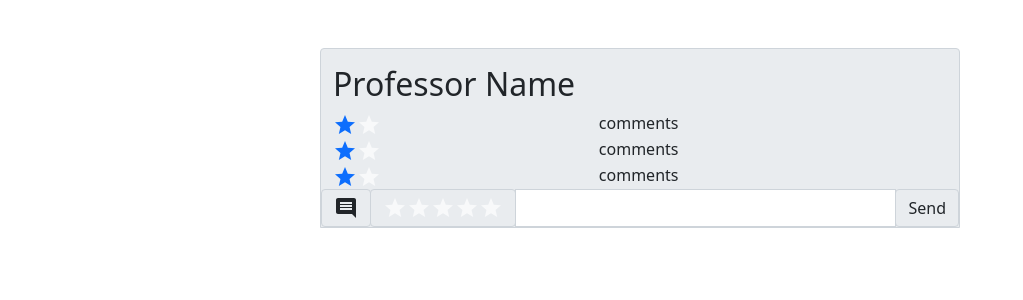
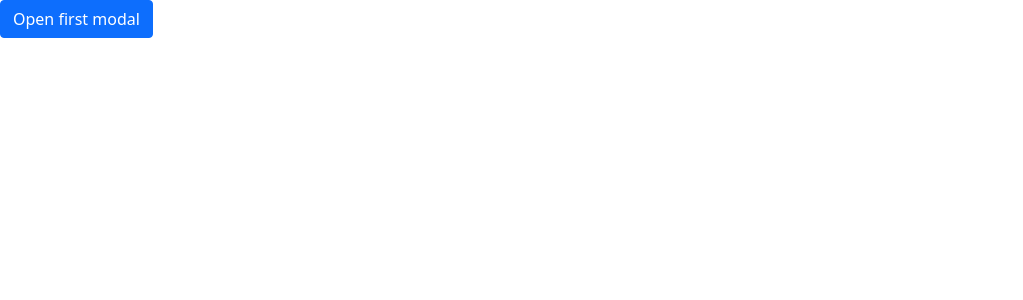
Before and after one commit to OSUBees/CourseScheduler, a React (Create React App) app: page / in a window 1280 px wide. Shown: the top 300 px of the page, without its empty margins (0-1023 px from the left). Built offline with nearby package versions, Linux system fonts and the light colour scheme.

Commit message:
finished professor comment page

```diff
--- a/src/App.css
+++ b/src/App.css
@@ -36,3 +36,13 @@
     transform: rotate(360deg);
   }
 }
+
+.comment-line-container {
+  max-height: 250px;
+  overflow-y: scroll;
+}
+
+.comment-box-overlay-container {
+  /* max-height: 250px; */
+  /* overflow-y: scroll; */
+}
--- a/src/App.js
+++ b/src/App.js
@@ -1,9 +1,10 @@
 import "./App.css";
-import CommentBox from "./components/commentbox";
 import "bootstrap/dist/css/bootstrap.min.css";
+import "bootstrap/dist/js/bootstrap";
+import CommentBoxOverlay from "./components/commentboxoverlay";
 
 function App() {
-  return <CommentBox />;
+  return <CommentBoxOverlay />;
 }
 
 export default App;
--- a/src/components/commentbox.js
+++ b/src/components/commentbox.js
@@ -13,13 +13,30 @@ class CommentBox extends Component {
   render() {
     return (
       <div
-        className="row w-50 m-auto my-5 rounded-top pt-3"
+        className="row w-75 m-auto my-5 rounded-top pt-3"
         style={this.styles}
       >
         <h2 className="text-lg">Professor Name</h2>
-        <CommentLine />
-        <CommentLine />
-        <CommentLine />
+        <div className="comment-line-container">
+          <CommentLine />
+          <CommentLine />
+          <CommentLine />
+          <CommentLine />
+          <CommentLine />
+          <CommentLine />
+          <CommentLine />
+          <CommentLine />
+          <CommentLine />
+          <CommentLine />
+          <CommentLine />
+          <CommentLine />
+          <CommentLine />
+          <CommentLine />
+          <CommentLine />
+          <CommentLine />
+          <CommentLine />
+        </div>
+
         <EnterComment />
       </div>
     );
--- /dev/null
+++ b/src/components/commentboxoverlay.js
@@ -0,0 +1,64 @@
+import React, { Component } from "react";
+import CommentBox from "./commentbox";
+
+class CommentBoxOverlay extends Component {
+  state = {};
+
+  render() {
+    return (
+      <div>
+        <div
+          class="modal fade"
+          id="exampleModalToggle"
+          aria-hidden="true"
+          aria-labelledby="exampleModalToggleLabel"
+          tabindex="-1"
+        >
+          <div class="modal-dialog modal-dialog-centered modal-xl">
+            <div class="modal-content ">
+              <div class="modal-header d-flex flex-row">
+                <div className="inline-flex m-auto flex-column">
+                  <h2 class="text-center">Course Name</h2>
+                  <h5 class="text-center">Course NUm</h5>
+                  <h5>
+                    Course Description Course Description Course Description
+                    Course Description Course Description Course Description
+                    Course Description Course Description Course Description
+                    Course Description
+                  </h5>
+                </div>
+                <div className="inline-flex flex-column align-self-start">
+                  <button
+                    type="button "
+                    class="btn-close"
+                    data-bs-dismiss="modal"
+                    aria-label="Close"
+                  ></button>
+                </div>
+              </div>
+              <div className="comment-box-overlay-container">
+                <CommentBox />
+                <CommentBox />
+                <CommentBox />
+                <CommentBox />
+                <CommentBox />
+                <CommentBox />
+              </div>
+            </div>
+          </div>
+        </div>
+
+        <a
+          class="btn btn-primary"
+          data-bs-toggle="modal"
+          href="#exampleModalToggle"
+          role="button"
+        >
+          Open first modal
+        </a>
+      </div>
+    );
+  }
+}
+
+export default CommentBoxOverlay;
--- a/src/components/commentline.js
+++ b/src/components/commentline.js
@@ -9,7 +9,7 @@ class CommentLine extends Component {
       <div className="row m-0 p-0">
         <div className="col-5">
           <StarIcon className="text-primary border-primary" />
-          <StarIcon className="text-light border-primary" />
+          <StarIcon className="text-secondary border-primary starStyle" />
         </div>
         <div className="col-7">comments</div>
       </div>
--- a/src/components/entercomment.js
+++ b/src/components/entercomment.js
@@ -10,7 +10,7 @@ class EnterComment extends Component {
   render() {
     const { starClicked } = this.state;
     return (
-      <div className="row m-0 p-0">
+      <div className="row m-0 p-0 mt-1">
         <div class="input-group p-0">
           <div class="input-group-prepend">
             <span class="input-group-text">
@@ -22,7 +22,7 @@ class EnterComment extends Component {
               {starClicked.map((clicked, index) => (
                 <StarIcon
                   key={index}
-                  className={clicked ? "text-primary" : "text-light"}
+                  className={clicked ? "text-primary" : "text-secondary"}
                   onClick={() => this.setClicked(index)}
                 />
               ))}
@@ -31,6 +31,7 @@ class EnterComment extends Component {
           <input
             type="text"
             class="form-control"
+            placeholder="Enter Comments"
             aria-label="Enter Comments"
           ></input>
           <div class="input-group-append">
```
